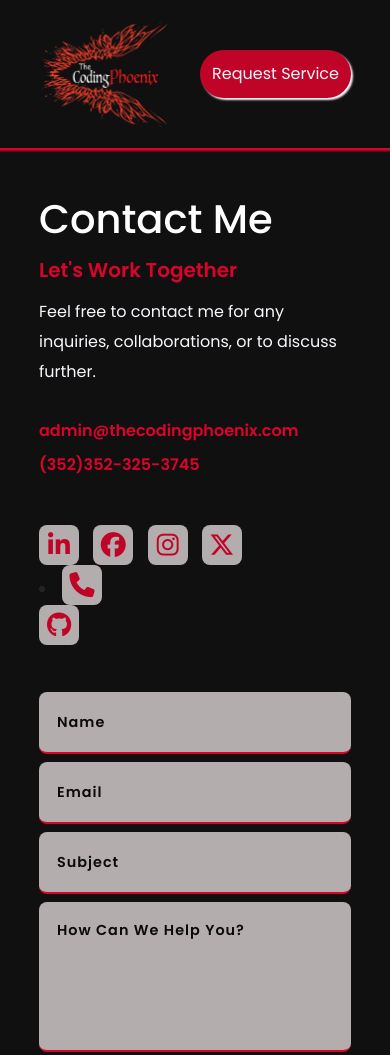
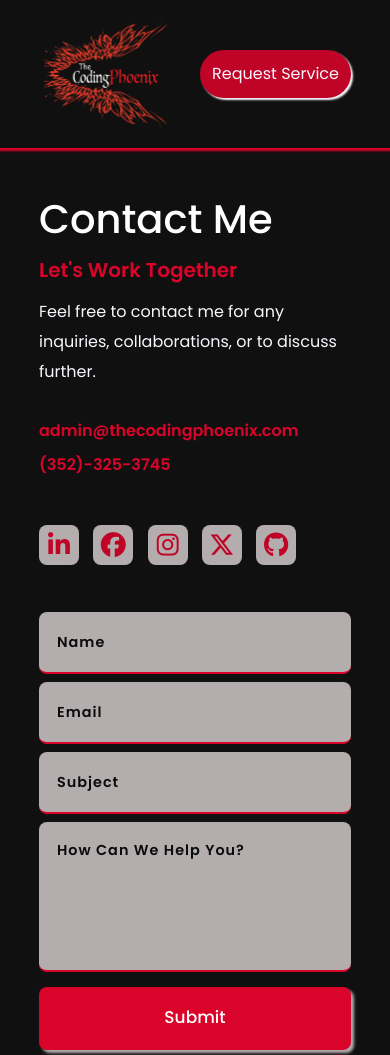
Before and after one commit to the-codingphoenix/TheCodingPhoenix, a plain HTML site: page contact.html in a window 390 px wide. Shown: the top 1055 px of the page. Drawn offline with nearby package versions, Linux system fonts and the light colour scheme.

Commit message:
phone number

```diff
--- a/contact.html
+++ b/contact.html
@@ -32,14 +32,14 @@
             <p>Feel free to contact me for any inquiries, collaborations, or to discuss further.</p>
             <div class="contact-list">
                 <li><a href="mailto:admin@thecodingphoenix.com">admin@thecodingphoenix.com</a></li>
-                <li><a href="tel:352-325-3745">(352)352-325-3745</a></li>
+                <li><a href="tel:352-325-3745">(352)-325-3745</a></li>
             </div>
             <div class="contact-icons">
                 <a href="https://www.linkedin.com/in/melissammitchell/"><i class="fa-brands fa-linkedin-in"></i></a>
                 <a href="https://www.facebook.com/TheCodingPhoenix"><i class="fa-brands fa-facebook"></i></a>
                 <a href="https://www.instagram.com/thecodingphoenix/"><i class="fa-brands fa-instagram"></i></a>
                 <a href="https://x.com/melisbuie"><i class="fa-brands fa-x-twitter"></i></a>
-                <li><a class="text-white" href="tel:352-325-3745"><i class="fa-solid fa-phone"></i></a></li>
+                <!-- <li><a class="text-white" href="tel:352-325-3745"><i class="fa-solid fa-phone"></i></a></li> -->
 
                 <a href="https://github.com/the-codingphoenix"><i class="fa-brands fa-github"></i></a>
             </div>
```
Also changed, not shown: request.html (+2 -2 lines).
